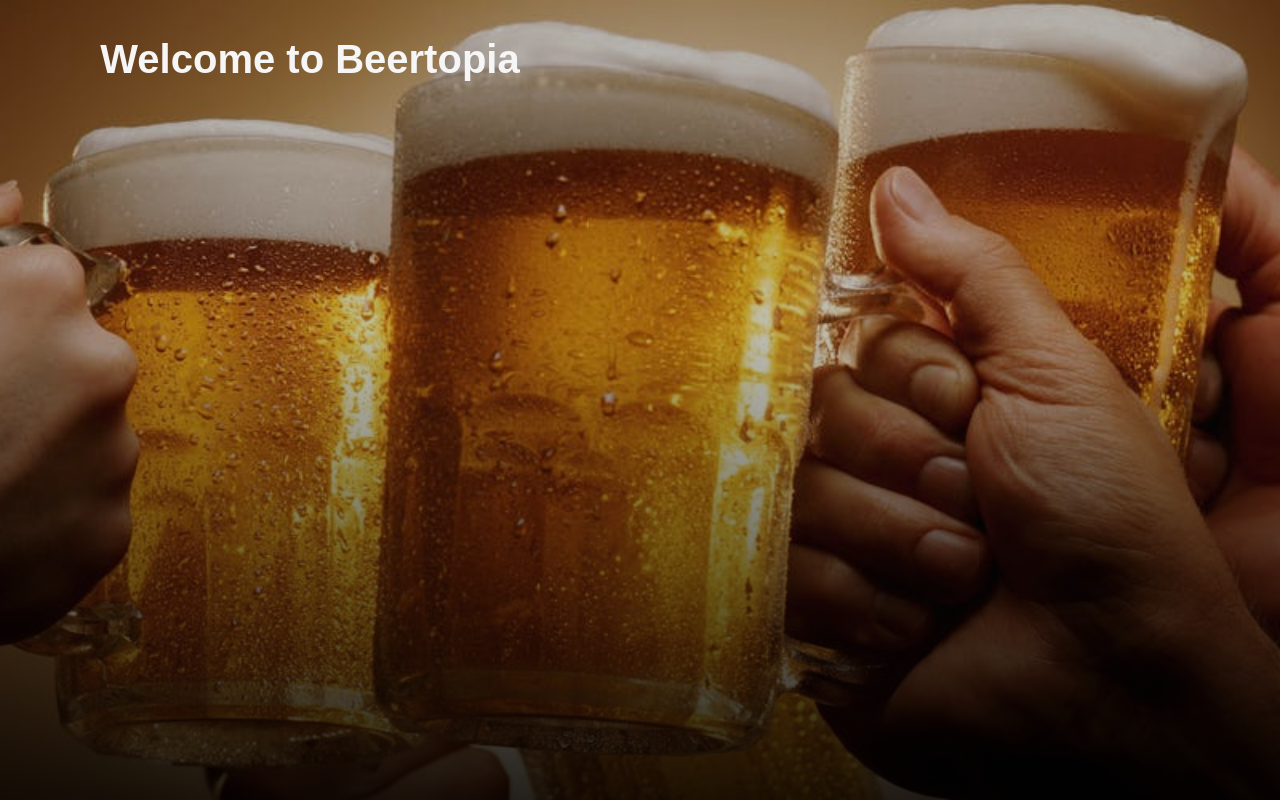
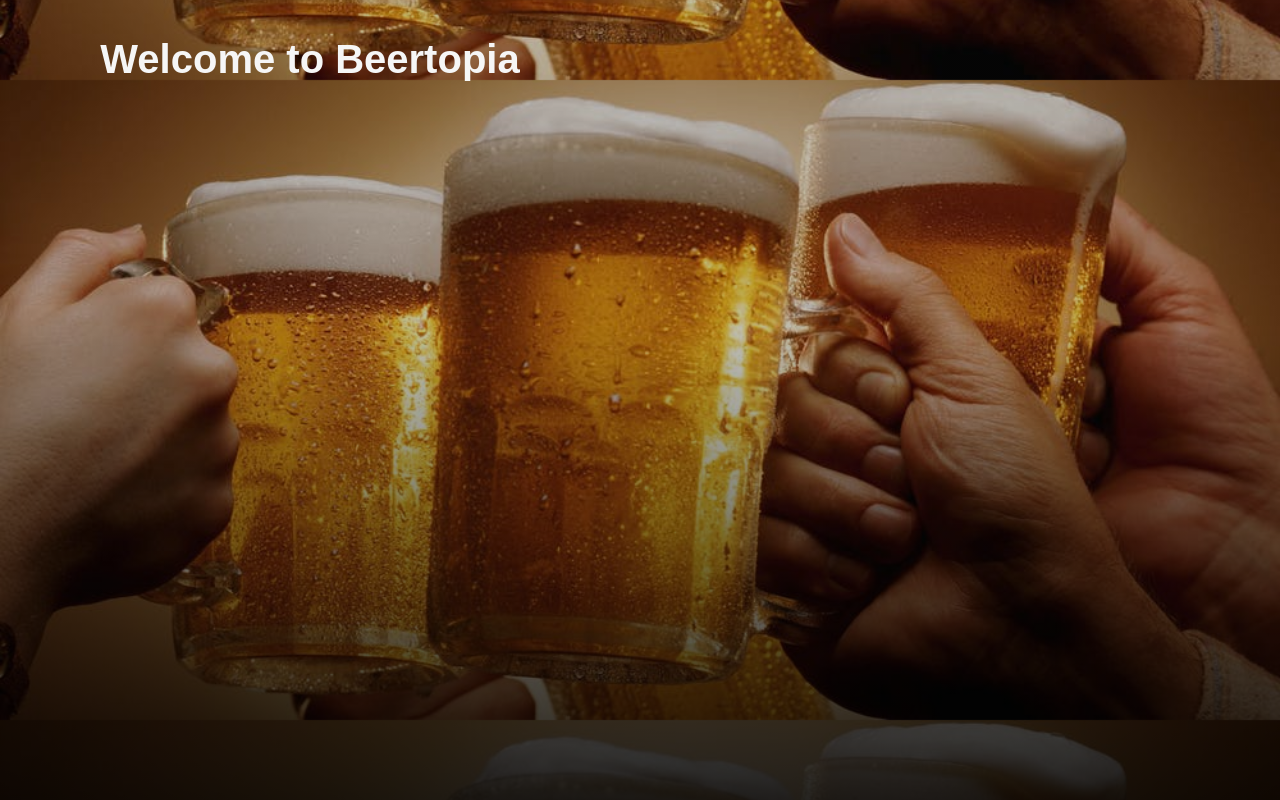
Before and after one commit to austdobe/beertopia, a React (Create React App) app: page / in a window 1280 px wide. Shown: the top 800 px of the page. Built offline with nearby package versions, Linux system fonts and the light colour scheme.

Commit message:
adjusting landing page picture

```diff
--- a/src/components/Header/header.styles.js
+++ b/src/components/Header/header.styles.js
@@ -21,7 +21,6 @@ export const Content = styled.div`
 		}
 		@media screen and (max-width: 768px) {
 			font-size: var(--fontSmall);
-			width: 100%;
 			text-align: center;
 		}
 	}
@@ -31,7 +30,6 @@ export const Content = styled.div`
 		color: whitesmoke;
 		@media screen and (max-width: 768px) {
 			font-size: var(--fontSmall);
-			width: 100%;
 			text-align: center;
 		}
 	}
--- a/src/components/WelcomeSection/WelcomeSection.style.js
+++ b/src/components/WelcomeSection/WelcomeSection.style.js
@@ -7,7 +7,7 @@ export const Wrapper = styled.div`
 			rgba(0, 0, 0, 0.85) 100%
 		),
 		url(${({ image }) => image}), var(--darkGrey);
-	background-size: 100%, cover;
+	background-size: 100%;
 	background-position: center;
 	height: 100vh;
 	position: relative;
```
